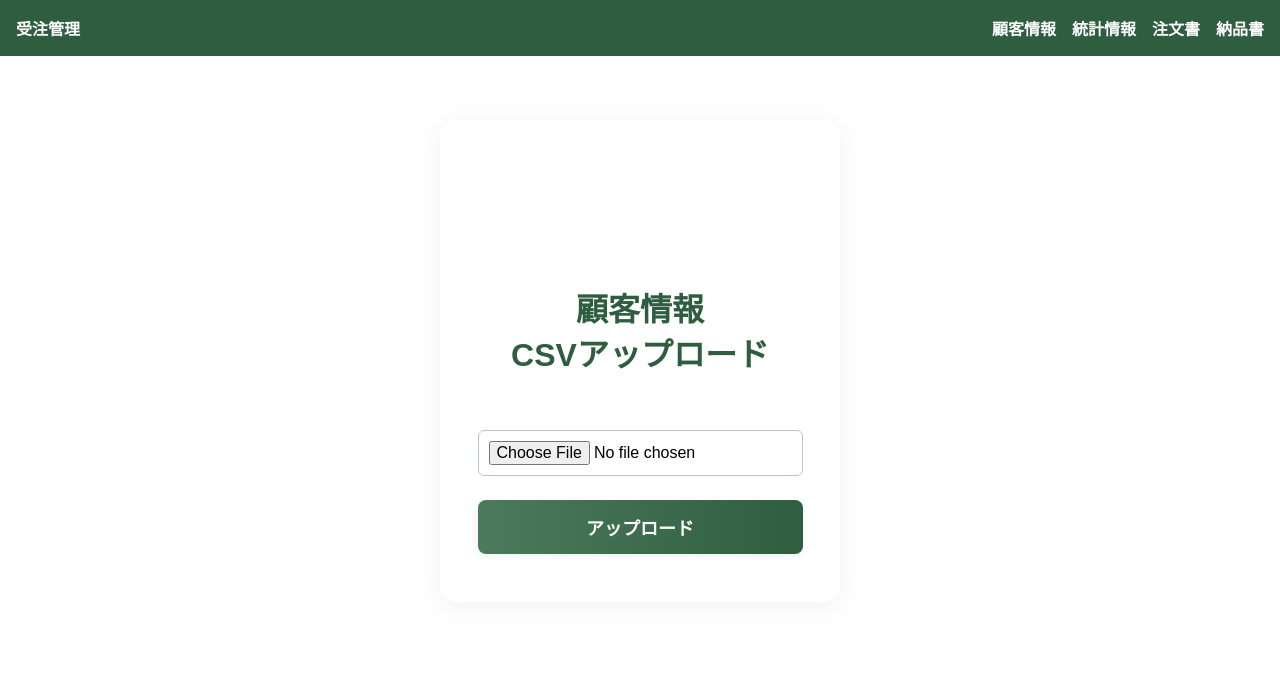
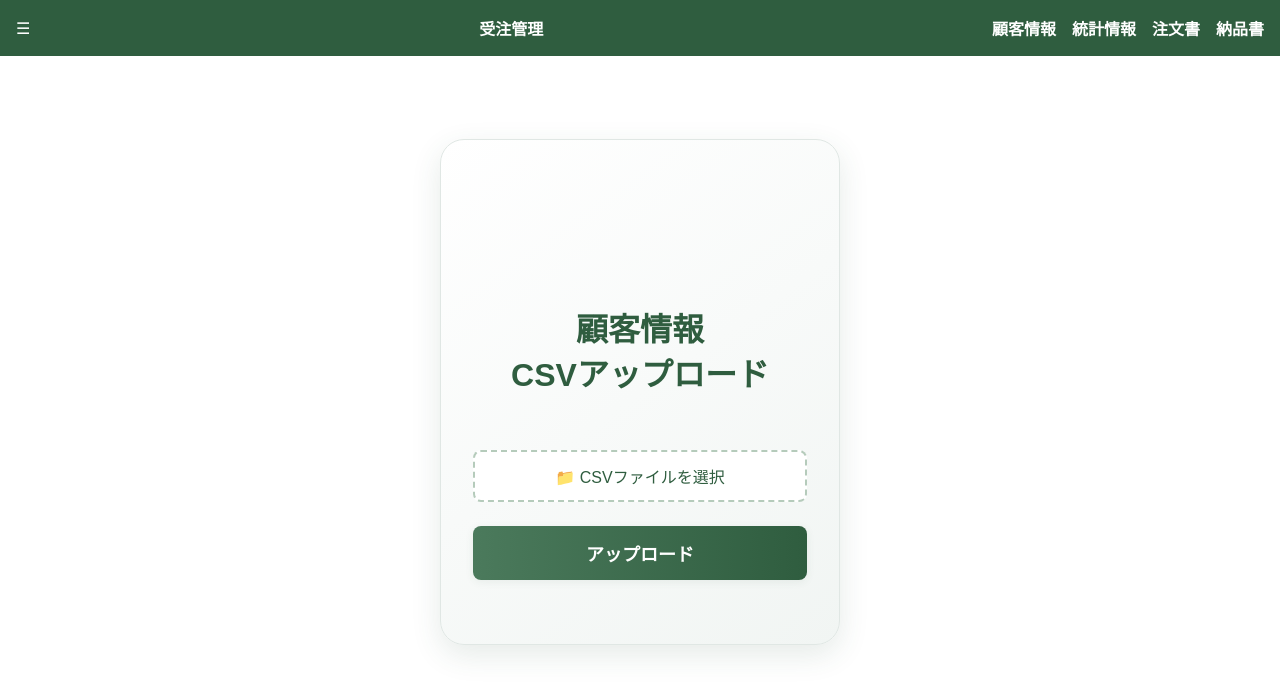
Before and after one commit to yoichi-project01/MBS_B, a PHP site: page /customer_infomation/index.php in a window 1280 px wide. Shown: the top 695 px of the page. Run offline with PHP 8.4, Linux system fonts and the light colour scheme.

Commit message:
デザイン変更

```diff
--- a/customer_infomation/index.php
+++ b/customer_infomation/index.php
@@ -10,14 +10,15 @@
 </head>
 
 <body>
-    <div class="container upload-container">
+    <main class="upload-area">
         <h1>顧客情報<br>CSVアップロード</h1>
         <form action="upload.php" method="post" enctype="multipart/form-data" id="csvForm">
-            <input type="file" name="csvfile" accept=".csv" required />
+            <label for="csvfile">📁 CSVファイルを選択</label>
+            <input type="file" name="csvfile" id="csvfile" accept=".csv" required />
             <button type="submit">アップロード</button>
         </form>
         <div id="result"></div>
-    </div>
+    </main>
 </body>
 
 </html>
--- a/style.css
+++ b/style.css
@@ -44,7 +44,6 @@ body {
 
 .nav-left {
     margin-right: auto;
-    /* 左端に寄せる */
 }
 
 #store-title {
@@ -72,63 +71,19 @@ h1 {
     text-align: center;
     line-height: 1.4;
     white-space: pre-line;
-    /* <br>対応 */
-}
-
-@media (max-width: 480px) {
-
 }
 
 /* ===================
-     メニュー
+     アップロードエリア（コンテナ無し）
   =================== */
-.menu {
-    display: flex;
-    flex-direction: column;
-    gap: 20px;
-    align-items: center;
-}
-
-.menu button {
-    width: 240px;
-    max-width: 90%;
-    padding: 16px 0;
-    font-size: 18px;
-    background-color: #ffffff;
-    color: #2f5d3f;
-    border: 2px solid #b5cbbb;
-    border-radius: 8px;
-    cursor: pointer;
-    transition: background-color 0.2s, box-shadow 0.2s;
-}
-
-.menu button:hover {
-    background-color: #f0f5f1;
-    box-shadow: 0 3px 8px rgba(0, 0, 0, 0.1);
-}
-
-.menu-toggle-checkbox {
-    display: none;
-}
-
-.menu-toggle-label {
-    display: none;
-    font-size: 28px;
-    color: #fff;
-    cursor: pointer;
-}
-
-/* ===================
-     アップロードコンテナ
-  =================== */
-.container.upload-container {
+.upload-area {
     margin-top: 120px;
-    background: #fff;
-    border: none;
-    border-radius: 16px;
-    box-shadow: 0 4px 24px rgba(47, 93, 63, 0.08);
-    padding: 48px 32px 32px 32px;
-    min-width: 320px;
+    background: linear-gradient(145deg, #ffffff, #f1f5f3);
+    box-shadow: 0 10px 30px rgba(47, 93, 63, 0.12);
+    border: 1px solid #e0e7e4;
+    border-radius: 24px;
+    padding: 48px 32px 32px;
+    width: 90%;
     max-width: 400px;
     margin-left: auto;
     margin-right: auto;
@@ -137,22 +92,36 @@ h1 {
     align-items: center;
 }
 
-.upload-container form {
+.upload-area form {
     margin-top: 32px;
     display: flex;
     flex-direction: column;
     gap: 24px;
+    width: 100%;
 }
 
-.upload-container input[type="file"] {
-    border: 1px solid #b5cbbb;
-    border-radius: 6px;
-    padding: 10px;
-    background: #fff;
-    font-size: 16px;
+.upload-area input[type="file"] {
+    display: none;
 }
 
-.upload-container button[type="submit"] {
+.upload-area label[for="csvfile"] {
+    background-color: #ffffff;
+    border: 2px dashed #b5cbbb;
+    border-radius: 8px;
+    padding: 12px 16px;
+    cursor: pointer;
+    font-size: 16px;
+    color: #2f5d3f;
+    text-align: center;
+    transition: background-color 0.2s;
+    width: 100%;
+}
+
+.upload-area label[for="csvfile"]:hover {
+    background-color: #f0f5f1;
+}
+
+.upload-area button[type="submit"] {
     background: linear-gradient(90deg, #4b7a5c 0%, #2f5d3f 100%);
     color: #fff;
     border: none;
@@ -163,13 +132,24 @@ h1 {
     cursor: pointer;
     transition: background 0.2s, box-shadow 0.2s;
     box-shadow: 0 2px 8px rgba(47, 93, 63, 0.08);
+    width: 100%;
 }
 
-.upload-container button[type="submit"]:hover {
+.upload-area button[type="submit"]:hover {
     background: linear-gradient(90deg, #2f5d3f 0%, #4b7a5c 100%);
     box-shadow: 0 4px 16px rgba(47, 93, 63, 0.12);
 }
 
+#result {
+    margin-top: 16px;
+    font-size: 14px;
+    color: #333;
+    text-align: center;
+}
+
+/* ===================
+     モバイル対応
+  =================== */
 @media (max-width: 768px) {
     .header-inner {
         flex-direction: column;
@@ -180,7 +160,7 @@ h1 {
     .menu-toggle-label {
         display: block;
         position: absolute;
-        top: 16px;
+        top: 7px;
         right: 16px;
         z-index: 1001;
     }
@@ -209,3 +189,28 @@ h1 {
         display: flex;
     }
 }
+
+@media (max-width: 480px) {
+    h1 {
+        font-size: 24px;
+        padding: 0 16px;
+        line-height: 1.6;
+    }
+
+    .upload-area {
+        margin-top: 100px;
+        padding: 32px 16px 24px;
+        border-radius: 16px;
+    }
+
+    .upload-area label[for="csvfile"],
+    .upload-area button[type="submit"] {
+        font-size: 16px;
+        padding: 12px;
+    }
+
+    #result {
+        font-size: 13px;
+        padding: 8px;
+    }
+}
```
